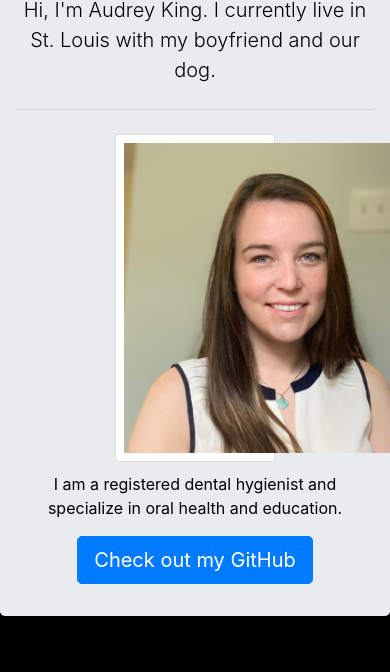
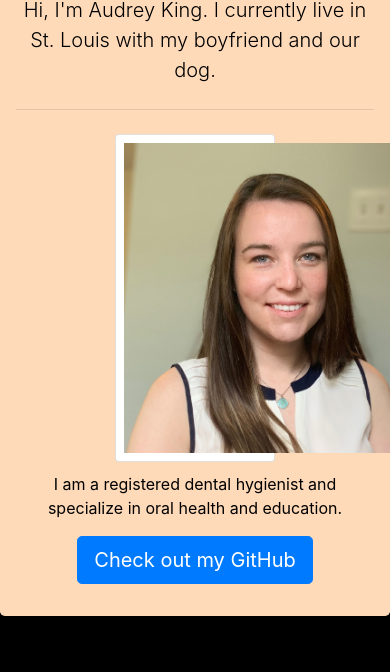
Before and after one commit to audreymking/Week-2-Portfolio, a plain HTML site: page index.html in a window 390 px wide. Shown: the part 172-844 px from the top of the page. Drawn offline with nearby package versions, Linux system fonts and the light colour scheme.

Commit message:
Updated mobile format to respond when screen is moved. Updated background colors.

```diff
--- a/Assets/mobile.css
+++ b/Assets/mobile.css
@@ -1,9 +1,12 @@
-
+/*changes format of webpage when screen changes*/
 @media screen and (max-width: 600px) {
     body {
+        color: peachpuff;
         background-color: black;
     }
+
     .jumbotron {
         margin: 0px;
+        background: peachpuff;
     }
 }
```
